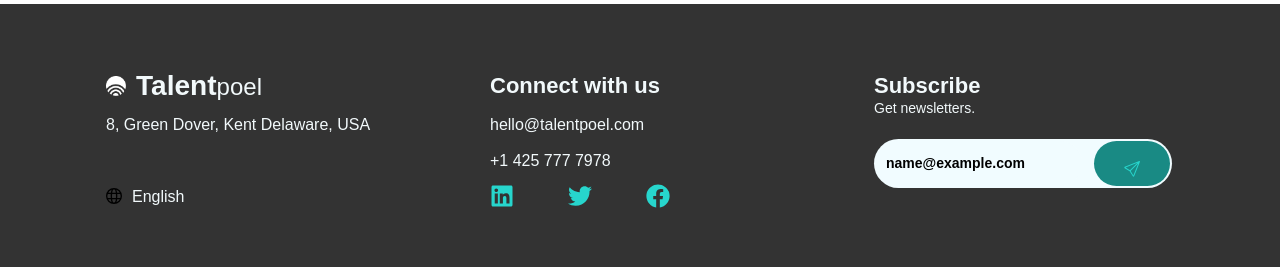
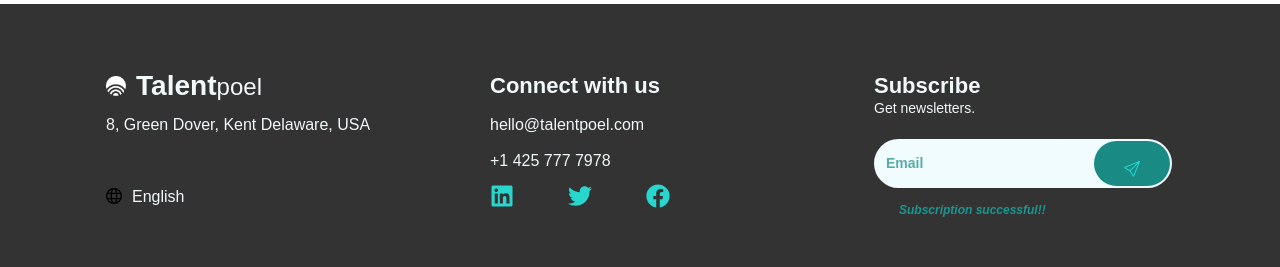
Before and after one commit to danielndubuisi/talentpoel, a React (Create React App) app: page / in a window 1280 px wide. Both pictures are taken after typing "name@example.com" into the empty fields and a click on the button 1132 px from the left and 9371 px from the top of the page. Shown: the part 9208-9475 px from the top of the page. Built offline with nearby package versions, Linux system fonts and the light colour scheme; no server answers; a web font is replaced by a local one.

Commit message:
email subscripton fix

```diff
--- a/src/components/Footer.js
+++ b/src/components/Footer.js
@@ -1,5 +1,6 @@
-import React from "react";
+import React, { useState } from "react";
 import "./Footer.css";
+import axios from "axios";
 import logo from "../components/asset/Vector.png";
 import { Link } from "react-router-dom";
 import { FaTwitter, FaLinkedin, FaFacebook } from "react-icons/fa";
@@ -8,8 +9,33 @@
 import { Button } from "./Button";
 
 function Footer() {
-  const onSubmit = (e) => {
+  const [email, setEmail] = useState("");
+  const [submitted, setSubmitted] = useState(false);
+  const [message, setMessage] = useState(null);
+
+  const handleChange = (e) => {
+    setEmail(e.target.value);
+    console.log(email);
+  };
+
+  const submitHandler = (e) => {
     e.preventDefault();
+    console.log(email);
+    const formElement = document.querySelector("form");
+    const formData = new FormData(formElement);
+    axios.post(
+      "https://script.google.com/macros/s/AKfycbwjItjunfq9lxfR0icSEhJYyLdjLSrCSl0BrhU-d7CnJ2zZgkgnjybJ2VrgHTPG6e4c1A/exec",
+      formData
+    );
+    setEmail("");
+    setSubmitted(true);
+    setMessage("Subscription successful!!");
+
+    setTimeout(function () {
+      setMessage(null);
+    }, 3000);
+
+    console.log(email);
   };
   return (
     <div className="footer-container" id="contact">
@@ -64,8 +90,15 @@
             <h4>Subscribe</h4>
             <small>Get newsletters.</small>
             <div className="form-container">
-              <form onSubmit={onSubmit}>
-                <input type="email" placeholder="Email" required />
+              <form onSubmit={submitHandler}>
+                <input
+                  type="email"
+                  name="Email"
+                  placeholder="Email"
+                  value={email}
+                  onChange={handleChange}
+                  required
+                />
                 <Button
                   type="submit"
                   buttonColor="green"
@@ -74,6 +107,20 @@
                 />
               </form>
             </div>
+            {submitted && (
+              <span
+                style={{
+                  fontWeight: "700",
+                  fontSize: "12px",
+                  color: "#1b9690",
+                  fontStyle: "italic",
+                  marginLeft: "25px",
+                  marginTop: "5px",
+                }}
+              >
+                {message}
+              </span>
+            )}
           </div>
         </div>
       </div>
--- a/src/components/RegisterSection.js
+++ b/src/components/RegisterSection.js
@@ -8,12 +8,13 @@
 
 const RegisterSection = ({ imgSrc }) => {
   const [formDetails, setFormDetails] = useState(true);
+  const [submitted, setSubmitted] = useState(false);
+  const [message, setMessage] = useState(null);
 
   const submitHandlerOne = (e) => {
+    e.preventDefault();
     setFormDetails(false);
-
     const formElement = document.querySelector("form");
-    e.preventDefault();
     const formData = new FormData(formElement);
     axios.post(
       "https://script.google.com/macros/s/AKfycbwjItjunfq9lxfR0icSEhJYyLdjLSrCSl0BrhU-d7CnJ2zZgkgnjybJ2VrgHTPG6e4c1A/exec",
@@ -24,6 +25,12 @@
   const submitHandlerTwo = (e) => {
     e.preventDefault();
     setFormDetails(true);
+    setSubmitted(true);
+    setMessage("Submitted");
+
+    setTimeout(function () {
+      setMessage(null);
+    }, 3000);
   };
   return (
     <div className="register-section">
@@ -153,6 +160,20 @@
                   </form>
                 </div>
               )}
+              {submitted && (
+                <span
+                  style={{
+                    fontWeight: "700",
+                    fontSize: "12px",
+                    color: "green",
+                    fontStyle: "italic",
+                    marginLeft: "25px",
+                    marginTop: "-15px",
+                  }}
+                >
+                  {message}
+                </span>
+              )}
             </div>
           </div>
         </div>
```
